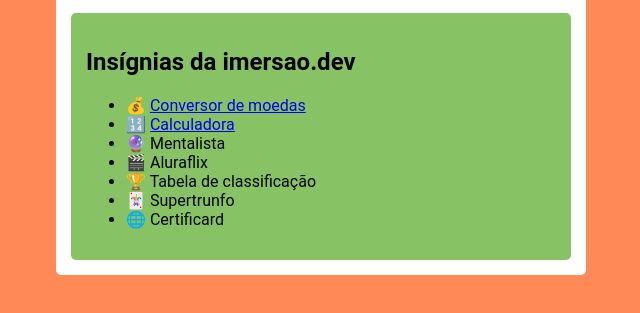
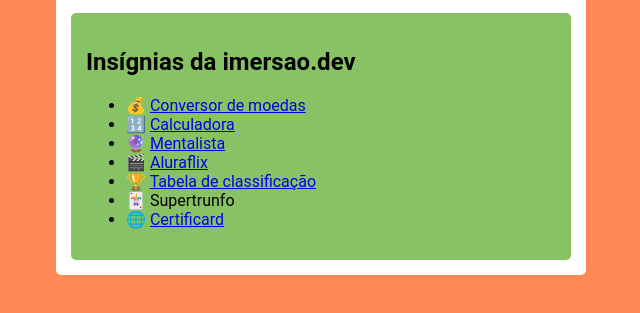
Before and after one commit to ariencchi/certificard, a plain HTML site: page index.html in a window 1280 px wide. Shown: the part 239-552 px from the top of the page, without its empty margins (319-959 px from the left). Drawn offline with Linux system fonts and the light colour scheme.

Commit message:
Update index.html

```diff
--- a/index.html
+++ b/index.html
@@ -18,13 +18,13 @@
           <div>
             <h2>Insígnias da imersao.dev</h2>
             <ul>
-              <li>💰 <a href="https://ariencchi.github.io/conversor-de-moeda/"> Conversor de moedas</a></li>
+              <li>💰 <a target="_blank" href="https://ariencchi.github.io/conversor-de-moeda/"> Conversor de moedas</a></li>
               <li>🔢 <a target="_blank" href="https://ariencchi.github.io/calculadora/"> Calculadora</a></li>
-              <li>🔮 Mentalista</li>
-              <li>🎬 Aluraflix</li>
-              <li>🏆 Tabela de classificação</li>
+              <li>🔮 <a target="_blank" href="https://ariencchi.github.io/mentalista/"> Mentalista</a></li>
+              <li>🎬 <a target="_blank" href="https://ariencchi.github.io/aluraflix/"> Aluraflix</a></li>
+              <li>🏆 <a target="_blank" href="https://ariencchi.github.io/tabela-de-classificacao/"> Tabela de classificação</a></li>
               <li>🃏 Supertrunfo</li>
-              <li>🌐 Certificard</li>
+              <li>🌐 <a href="https://ariencchi.github.io/certificard/"> Certificard</a></li>
             </ul>
           </div>
           </section>
```
